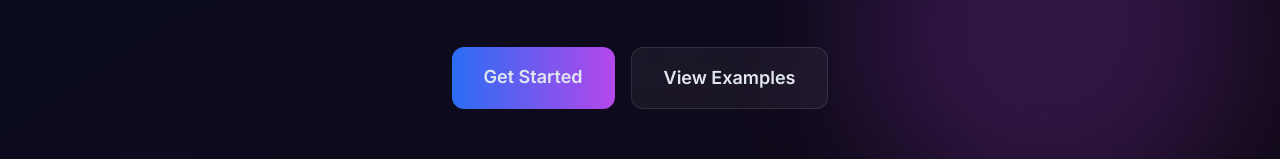
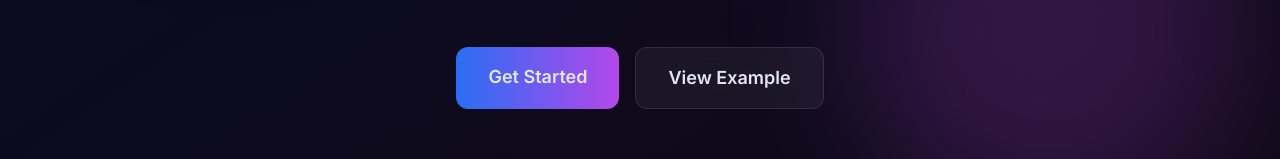
Before and after one commit to halloffame12/portfolify, a React (Vite) app in the folder packages/landing/: page / in a window 1280 px wide. Shown: the part 573-732 px from the top of the page. Built offline with nearby package versions, Linux system fonts and the light colour scheme.

Commit message:
Change button text from 'Examples' to 'Example'

```diff
--- a/packages/landing/src/components/LandingHero.tsx
+++ b/packages/landing/src/components/LandingHero.tsx
@@ -108,7 +108,7 @@ export default function LandingHero() {
                                 'font-semibold text-lg hover:glow-effect hover:scale-105 transition-all'
                             )}
                         >
-                            View Examples
+                            View Example
                         </a>
                     </motion.div>
 
```
